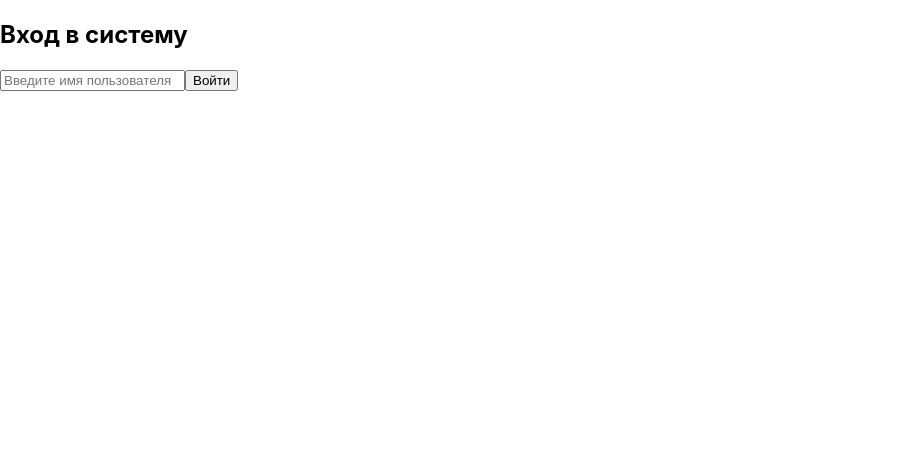
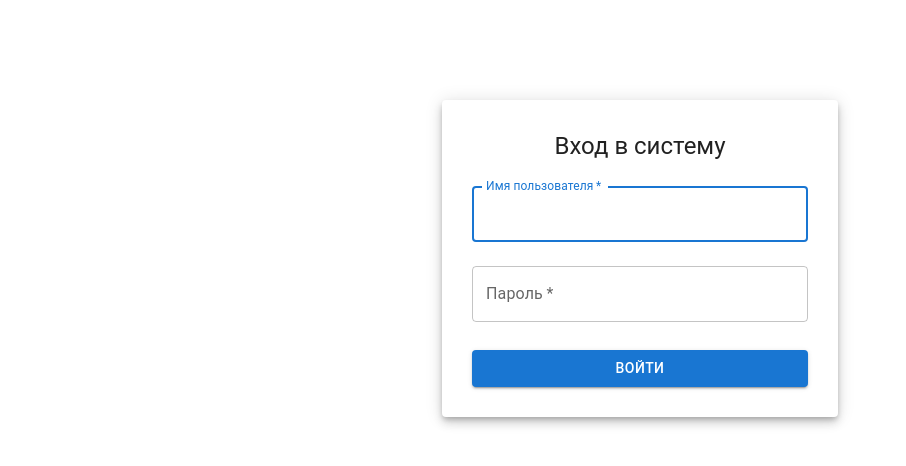
Before and after one commit to nrafalska/database-interface, a React (Create React App) app: page / in a window 1280 px wide. Shown: the top 466 px of the page, without its empty margins (0-906 px from the left). Built offline with nearby package versions, Linux system fonts and the light colour scheme.

Commit message:
красивая страница авторизации

```diff
--- a/src/components/AuthComponent.js
+++ b/src/components/AuthComponent.js
@@ -1,32 +1,78 @@
 import React, { useState } from 'react';
 import { useAuth } from '../authProvider'; // Убедитесь, что путь корректен
+import { Container, Paper, Typography, TextField, Button, Box } from '@mui/material';
 
 const AuthComponent = ({ onLogin }) => {
-    const [username, setUsername] = useState('');
+    const [username, setUsername] = useState(localStorage.getItem('username') || '');
+    const [password, setPassword] = useState(localStorage.getItem('password') || '');
     const [error, setError] = useState('');
     const { login } = useAuth();
 
     const handleLogin = async () => {
+        if (password !== '1234') {
+            setError('Неверный пароль');
+            return;
+        }
+
         try {
             await login({ username });
+            localStorage.setItem('username', username);
+            localStorage.setItem('password', password);
+            setError('');
             onLogin(username);
+
+            // Переход на нужный маршрут после успешного входа
+            const routeName = username.toLowerCase().replace(/\s+/g, '-');
+            window.location.href = `/${routeName}-active`;
         } catch (e) {
-            setError('Ошибка входа: пользователь не найден');
+            setError('Ошибка входа: проверьте введенные данные');
         }
     };
 
     return (
-        <div>
-            <h2>Вход в систему</h2>
-            <input
-                type="text"
-                placeholder="Введите имя пользователя"
-                value={username}
-                onChange={(e) => setUsername(e.target.value)}
-            />
-            <button onClick={handleLogin}>Войти</button>
-            {error && <p style={{ color: 'red' }}>{error}</p>}
-        </div>
+        <Container component="main" maxWidth="xs">
+            <Paper elevation={6} style={{ padding: '30px', marginTop: '100px' }}>
+                <Box display="flex" flexDirection="column" alignItems="center">
+                    <Typography component="h1" variant="h5" gutterBottom>
+                        Вход в систему
+                    </Typography>
+                    <TextField
+                        variant="outlined"
+                        margin="normal"
+                        required
+                        fullWidth
+                        label="Имя пользователя"
+                        value={username}
+                        onChange={(e) => setUsername(e.target.value)}
+                        autoFocus
+                    />
+                    <TextField
+                        variant="outlined"
+                        margin="normal"
+                        required
+                        fullWidth
+                        label="Пароль"
+                        type="password"
+                        value={password}
+                        onChange={(e) => setPassword(e.target.value)}
+                    />
+                    <Button
+                        fullWidth
+                        variant="contained"
+                        color="primary"
+                        onClick={handleLogin}
+                        style={{ marginTop: '20px' }}
+                    >
+                        Войти
+                    </Button>
+                    {error && (
+                        <Typography color="error" style={{ marginTop: '15px' }}>
+                            {error}
+                        </Typography>
+                    )}
+                </Box>
+            </Paper>
+        </Container>
     );
 };
 
```
